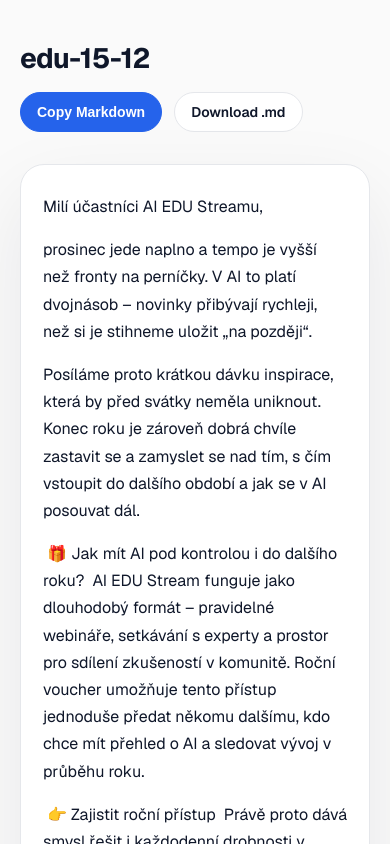
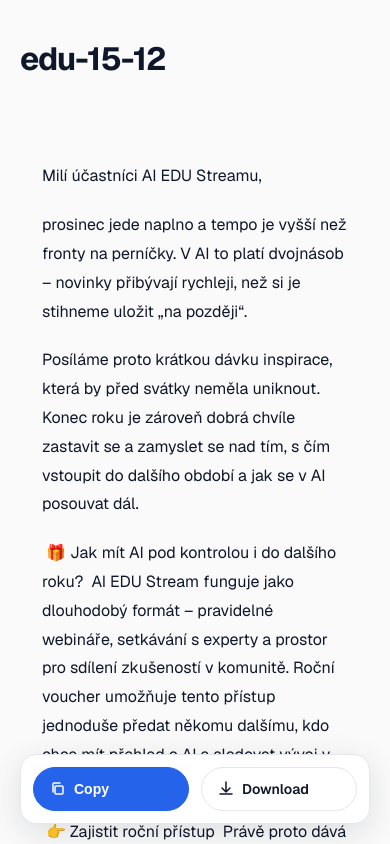
Before and after one commit to anetalizancova/markdown-share, a Next.js app: page /edu-15-12 in a window 390 px wide. Shown: the top 844 px of the page. Built offline with nearby package versions, Linux system fonts and the light colour scheme.

Commit message:
Redesign: remove content box, add floating actions, improve typography

```diff
--- a/src/app/globals.css
+++ b/src/app/globals.css
@@ -39,9 +39,9 @@
 }
 
 .container {
-  width: min(1080px, 100%);
+  width: min(1400px, 100%);
   margin: 0 auto;
-  padding: 64px 24px 96px;
+  padding: 80px 48px 120px;
 }
 
 .hero {
@@ -95,25 +95,21 @@
 }
 
 .page {
+  position: relative;
   display: grid;
-  gap: 32px;
+  gap: 48px;
 }
 
 .page-header {
-  display: flex;
-  flex-direction: column;
-  gap: 16px;
+  margin-bottom: 8px;
 }
 
 .page-title {
-  font-size: clamp(28px, 3vw, 40px);
-  letter-spacing: -0.02em;
-}
-
-.page-actions {
-  display: flex;
-  flex-wrap: wrap;
-  gap: 12px;
+  font-size: clamp(32px, 4vw, 48px);
+  letter-spacing: -0.03em;
+  font-weight: 700;
+  line-height: 1.2;
+  color: var(--text);
 }
 
 .btn {
@@ -153,41 +149,53 @@
 }
 
 .markdown-content {
-  background: var(--surface);
-  border: 1px solid var(--border);
-  border-radius: 24px;
-  padding: 44px 40px;
-  line-height: 1.7;
-  box-shadow: var(--shadow);
+  max-width: none;
+  line-height: 1.8;
+  font-size: 18px;
+  color: var(--text);
 }
 
 .markdown-content h1,
 .markdown-content h2,
 .markdown-content h3,
 .markdown-content h4 {
-  margin-top: 24px;
-  margin-bottom: 12px;
-  letter-spacing: -0.01em;
+  margin-top: 48px;
+  margin-bottom: 16px;
+  letter-spacing: -0.02em;
+  font-weight: 700;
+  line-height: 1.3;
+  color: var(--text);
+  scroll-margin-top: 100px;
+}
+
+.markdown-content h1 {
+  font-size: 36px;
+  margin-top: 0;
+  margin-bottom: 24px;
 }
 
 .markdown-content h2 {
-  font-size: 26px;
+  font-size: 30px;
+  margin-top: 56px;
+  padding-top: 8px;
+  border-top: 1px solid var(--border);
 }
 
 .markdown-content h3 {
-  font-size: 22px;
+  font-size: 24px;
+  margin-top: 40px;
 }
 
 .markdown-content h4 {
-  font-size: 18px;
-}
-
-.markdown-content h1:first-child {
-  margin-top: 0;
+  font-size: 20px;
+  margin-top: 32px;
 }
 
 .markdown-content p {
   color: var(--text);
+  margin-bottom: 20px;
+  font-size: 18px;
+  line-height: 1.8;
 }
 
 .markdown-content strong {
@@ -222,44 +230,73 @@
 
 .markdown-content ul,
 .markdown-content ol {
-  padding-left: 22px;
-  color: var(--muted);
+  padding-left: 28px;
+  margin-bottom: 20px;
 }
 
 .markdown-content li {
-  margin: 6px 0;
+  margin: 10px 0;
+  line-height: 1.8;
+  color: var(--text);
+}
+
+.markdown-content ul li::marker {
+  color: var(--primary);
+}
+
+.markdown-content ol li::marker {
+  color: var(--primary);
+  font-weight: 600;
 }
 
 .markdown-content blockquote {
-  border-left: 4px solid var(--border);
-  padding-left: 16px;
-  color: var(--muted);
+  border-left: 4px solid var(--primary);
+  padding: 16px 20px;
+  margin: 24px 0;
+  background: #f8fafc;
+  border-radius: 8px;
+  color: var(--text);
+  font-style: italic;
 }
 
 .markdown-content code {
   font-family: var(--font-geist-mono), ui-monospace, SFMono-Regular, monospace;
   background: #f1f5f9;
-  padding: 2px 6px;
+  padding: 3px 8px;
   border-radius: 6px;
-  font-size: 0.95em;
+  font-size: 0.9em;
+  color: #e11d48;
+  font-weight: 500;
+}
+
+.markdown-content pre {
+  background: #1e293b;
+  border-radius: 12px;
+  padding: 20px;
+  overflow-x: auto;
+  margin: 24px 0;
 }
 
 .markdown-content pre code {
   display: block;
-  padding: 16px;
-  overflow-x: auto;
+  padding: 0;
+  background: transparent;
+  color: #e2e8f0;
+  font-size: 14px;
+  line-height: 1.6;
 }
 
 .markdown-content hr {
   border: none;
-  height: 1px;
-  background: var(--border);
+  height: 2px;
+  background: linear-gradient(to right, transparent, var(--border), transparent);
+  margin: 48px 0;
 }
 
 .reader-layout {
   display: grid;
-  grid-template-columns: 220px minmax(0, 1fr);
-  gap: 28px;
+  grid-template-columns: 240px minmax(0, 1fr);
+  gap: 64px;
   align-items: start;
 }
 
@@ -309,9 +346,48 @@
   padding-left: 20px;
 }
 
+.floating-actions {
+  position: fixed;
+  bottom: 32px;
+  right: 32px;
+  display: flex;
+  flex-direction: column;
+  gap: 12px;
+  z-index: 100;
+  background: var(--surface);
+  padding: 12px;
+  border-radius: 16px;
+  box-shadow: 0 8px 32px rgba(15, 23, 42, 0.12);
+  border: 1px solid var(--border);
+  backdrop-filter: blur(10px);
+}
+
+.floating-actions .btn {
+  min-width: 140px;
+  justify-content: flex-start;
+  padding: 12px 16px;
+  font-size: 14px;
+  white-space: nowrap;
+}
+
+.floating-actions .btn svg {
+  flex-shrink: 0;
+}
+
+@media (max-width: 1024px) {
+  .reader-layout {
+    grid-template-columns: 200px minmax(0, 1fr);
+    gap: 48px;
+  }
+
+  .container {
+    padding: 60px 32px 100px;
+  }
+}
+
 @media (max-width: 720px) {
   .container {
-    padding: 40px 20px 64px;
+    padding: 40px 20px 80px;
   }
 
   .hero,
@@ -322,10 +398,44 @@
 
   .reader-layout {
     grid-template-columns: 1fr;
+    gap: 32px;
   }
 
   .toc {
     position: static;
     order: 2;
   }
+
+  .floating-actions {
+    bottom: 20px;
+    right: 20px;
+    left: 20px;
+    flex-direction: row;
+    justify-content: center;
+  }
+
+  .floating-actions .btn {
+    flex: 1;
+    min-width: 0;
+  }
+
+  .markdown-content {
+    font-size: 16px;
+  }
+
+  .markdown-content p {
+    font-size: 16px;
+  }
+
+  .markdown-content h2 {
+    font-size: 24px;
+  }
+
+  .markdown-content h3 {
+    font-size: 20px;
+  }
+
+  .markdown-content h4 {
+    font-size: 18px;
+  }
 }
--- a/src/components/CopyButton.tsx
+++ b/src/components/CopyButton.tsx
@@ -21,7 +21,17 @@
 
   return (
     <button className="btn btn-primary" type="button" onClick={handleCopy}>
-      {copied ? "Copied" : "Copy Markdown"}
+      <svg width="16" height="16" viewBox="0 0 16 16" fill="none" xmlns="http://www.w3.org/2000/svg">
+        {copied ? (
+          <path d="M13 4L6 11L3 8" stroke="currentColor" strokeWidth="1.5" strokeLinecap="round" strokeLinejoin="round"/>
+        ) : (
+          <>
+            <rect x="5" y="5" width="8" height="8" rx="1" stroke="currentColor" strokeWidth="1.5"/>
+            <path d="M3 11L3 3C3 2.44772 3.44772 2 4 2L10 2" stroke="currentColor" strokeWidth="1.5" strokeLinecap="round"/>
+          </>
+        )}
+      </svg>
+      {copied ? "Copied!" : "Copy"}
     </button>
   );
 }
--- a/src/components/MarkdownViewer.tsx
+++ b/src/components/MarkdownViewer.tsx
@@ -50,15 +50,7 @@
   return (
     <div className="page">
       <header className="page-header">
-        <div>
-          <h1 className="page-title">{title}</h1>
-        </div>
-        <div className="page-actions">
-          <CopyButton content={content} />
-          <a className="btn btn-secondary" href={`/markdowns/${slug}.md`} download>
-            Download .md
-          </a>
-        </div>
+        <h1 className="page-title">{title}</h1>
       </header>
       <div className="reader-layout">
         <aside className="toc">
@@ -112,6 +104,15 @@
           </ReactMarkdown>
         </div>
       </div>
+      <div className="floating-actions">
+        <CopyButton content={content} />
+        <a className="btn btn-secondary" href={`/markdowns/${slug}.md`} download>
+          <svg width="16" height="16" viewBox="0 0 16 16" fill="none" xmlns="http://www.w3.org/2000/svg">
+            <path d="M8 11L8 1M8 11L4 7M8 11L12 7M2 13L14 13" stroke="currentColor" strokeWidth="1.5" strokeLinecap="round" strokeLinejoin="round"/>
+          </svg>
+          Download
+        </a>
+      </div>
     </div>
   );
 }
```
